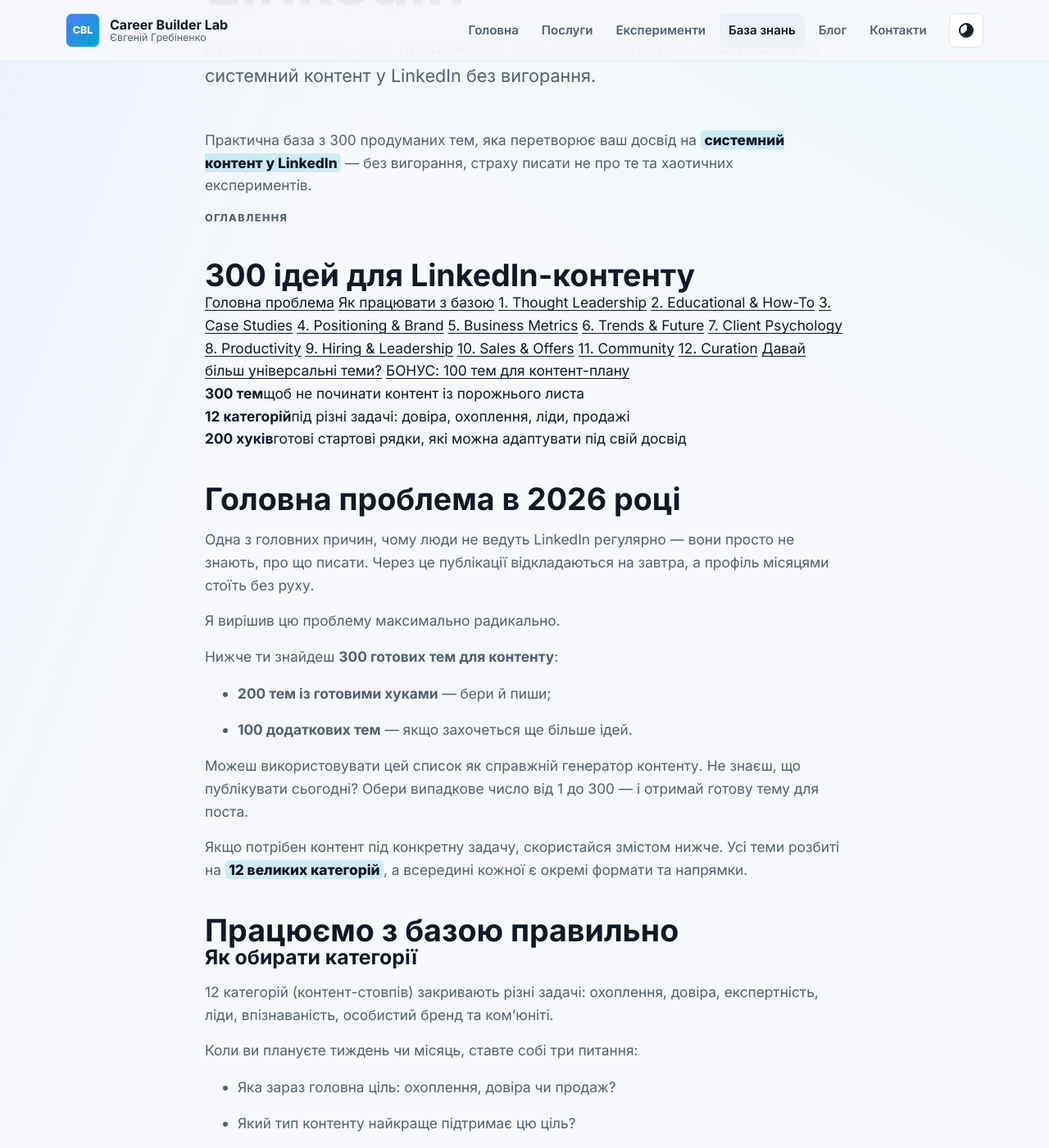
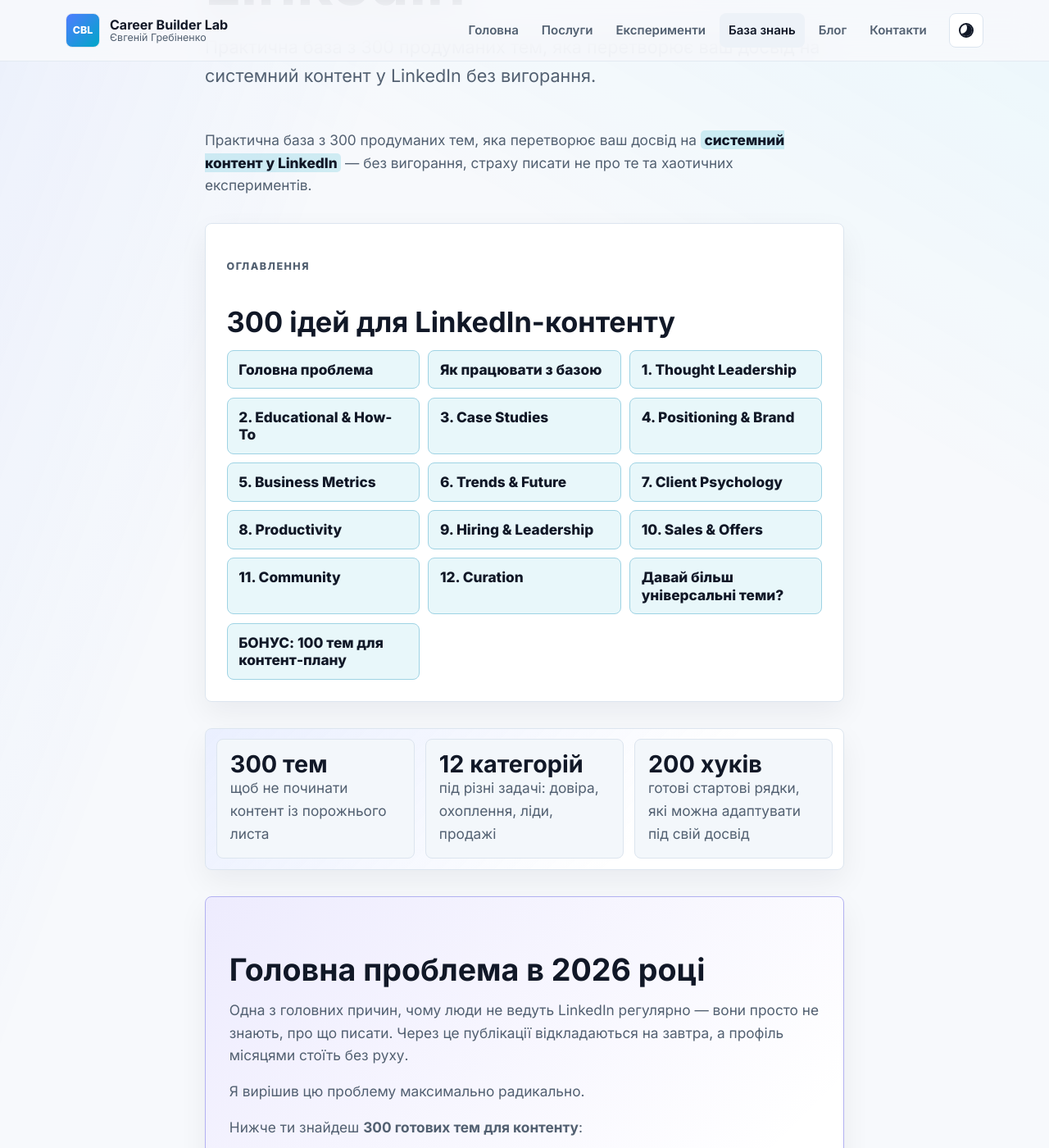
Before and after one commit to jenya112115-source/careerbuilderlab, a Jekyll site: the page built from _resources/300-linkedin-post-ideas.md, in a window 1280 px wide and 1400 px high, scrolled down 476 px. Shown: the whole window at 82% size. Built offline with Jekyll 4.4.1, drawn with Linux system fonts in a browser that asks for light colours.

Commit message:
Add files via upload

```diff
--- a/assets/css/main.css
+++ b/assets/css/main.css
@@ -1154,16 +1154,19 @@
 }
 
 .cta-band {
-  background: var(--text);
-  color: var(--bg);
+  background:
+    linear-gradient(135deg, color-mix(in srgb, var(--blue) 16%, transparent), transparent 58%),
+    color-mix(in srgb, var(--cyan) 9%, var(--surface-muted));
+  color: var(--text);
+  border-block: 1px solid color-mix(in srgb, var(--cyan) 28%, var(--border));
 }
 
 .cta-band .eyebrow {
-  color: var(--cyan);
+  color: var(--blue);
 }
 
 .cta-band p {
-  color: color-mix(in srgb, var(--bg) 82%, transparent);
+  color: var(--text-muted);
 }
 
 .cta-inner {
@@ -1171,6 +1174,167 @@
   grid-template-columns: 1fr auto;
   gap: 2rem;
   align-items: center;
+}
+
+.post-ideas-resource .narrow {
+  max-width: 940px;
+}
+
+.ideas-toc,
+.ideas-keypoints,
+.ideas-intro-block,
+.ideas-category,
+.ideas-final-cta {
+  border: 1px solid var(--border);
+  border-radius: var(--radius);
+  background: var(--surface);
+  box-shadow: 0 14px 36px rgba(15, 23, 42, .06);
+}
+
+.ideas-toc {
+  margin: 2rem 0;
+  padding: clamp(1.1rem, 3vw, 1.6rem);
+}
+
+.ideas-toc h2 {
+  margin-bottom: 1rem;
+  font-size: clamp(1.45rem, 3vw, 2.15rem);
+}
+
+.ideas-toc-grid {
+  display: grid;
+  grid-template-columns: repeat(3, minmax(0, 1fr));
+  gap: .65rem;
+}
+
+.ideas-toc-grid a {
+  padding: .75rem .85rem;
+  border: 1px solid color-mix(in srgb, var(--cyan) 28%, var(--border));
+  border-radius: var(--radius);
+  background: color-mix(in srgb, var(--cyan) 9%, var(--surface));
+  color: var(--text);
+  font-weight: 800;
+  line-height: 1.25;
+  text-decoration: none;
+}
+
+.ideas-keypoints {
+  display: grid;
+  grid-template-columns: repeat(3, minmax(0, 1fr));
+  gap: .8rem;
+  margin: 2rem 0;
+  padding: .8rem;
+  background:
+    linear-gradient(135deg, color-mix(in srgb, var(--blue) 12%, transparent), transparent 70%),
+    var(--surface);
+}
+
+.ideas-keypoints div {
+  min-height: 112px;
+  display: grid;
+  align-content: space-between;
+  padding: 1rem;
+  border: 1px solid var(--border);
+  border-radius: var(--radius);
+  background: color-mix(in srgb, var(--surface-muted) 64%, var(--surface));
+}
+
+.ideas-keypoints strong {
+  color: var(--text);
+  font-size: clamp(1.25rem, 2.4vw, 1.8rem);
+  line-height: 1;
+}
+
+.ideas-keypoints span {
+  color: var(--text-muted);
+}
+
+.ideas-intro-block,
+.ideas-category,
+.ideas-final-cta {
+  margin: 2rem 0;
+  padding: clamp(1.1rem, 3vw, 1.8rem);
+}
+
+.ideas-problem {
+  border-color: color-mix(in srgb, var(--violet) 38%, var(--border));
+  background:
+    linear-gradient(135deg, color-mix(in srgb, var(--violet) 12%, transparent), transparent 72%),
+    var(--surface);
+}
+
+.ideas-category {
+  border-top: 4px solid var(--cyan);
+}
+
+.ideas-category:nth-of-type(3n) {
+  border-top-color: var(--blue);
+}
+
+.ideas-category:nth-of-type(3n + 1) {
+  border-top-color: var(--violet);
+}
+
+.ideas-category > h2 {
+  margin-top: 0;
+  padding-bottom: .85rem;
+  border-bottom: 1px solid var(--border);
+  font-size: clamp(1.55rem, 3vw, 2.35rem);
+}
+
+.ideas-category h3 {
+  margin-top: 1.75rem;
+  color: var(--text);
+}
+
+.idea-topic {
+  margin: 1rem 0;
+  padding: 1rem;
+  border: 1px solid color-mix(in srgb, var(--cyan) 30%, var(--border));
+  border-radius: var(--radius);
+  background:
+    linear-gradient(135deg, color-mix(in srgb, var(--cyan) 8%, transparent), transparent 64%),
+    color-mix(in srgb, var(--surface-muted) 32%, var(--surface));
+}
+
+.idea-topic:nth-of-type(2n) {
+  border-color: color-mix(in srgb, var(--blue) 30%, var(--border));
+  background:
+    linear-gradient(135deg, color-mix(in srgb, var(--blue) 7%, transparent), transparent 64%),
+    color-mix(in srgb, var(--surface-muted) 28%, var(--surface));
+}
+
+.idea-topic h4 {
+  margin: 0 0 .7rem;
+  font-size: clamp(1.05rem, 2vw, 1.28rem);
+  line-height: 1.25;
+}
+
+.idea-number {
+  display: inline-flex;
+  margin-right: .25rem;
+  color: var(--cyan);
+  font-weight: 900;
+}
+
+.idea-topic ul {
+  margin: .6rem 0 0;
+  padding-left: 1.1rem;
+}
+
+.idea-topic-compact h4 {
+  margin-bottom: 0;
+}
+
+.ideas-final-cta {
+  border-color: color-mix(in srgb, var(--blue) 40%, var(--border));
+  background:
+    linear-gradient(135deg, color-mix(in srgb, var(--blue) 14%, transparent), transparent 70%),
+    var(--surface);
+}
+
+.ideas-final-cta h2 {
+  margin-top: 0;
 }
 
 .site-footer {
@@ -1252,7 +1416,9 @@
   .card-grid,
   .method-grid,
   .contact-grid,
-  .metric-strip {
+  .metric-strip,
+  .ideas-toc-grid,
+  .ideas-keypoints {
     grid-template-columns: repeat(2, minmax(0, 1fr));
   }
 
@@ -1298,7 +1464,9 @@
   .card-grid,
   .method-grid,
   .contact-grid,
-  .metric-strip {
+  .metric-strip,
+  .ideas-toc-grid,
+  .ideas-keypoints {
     grid-template-columns: 1fr;
   }
 
```
